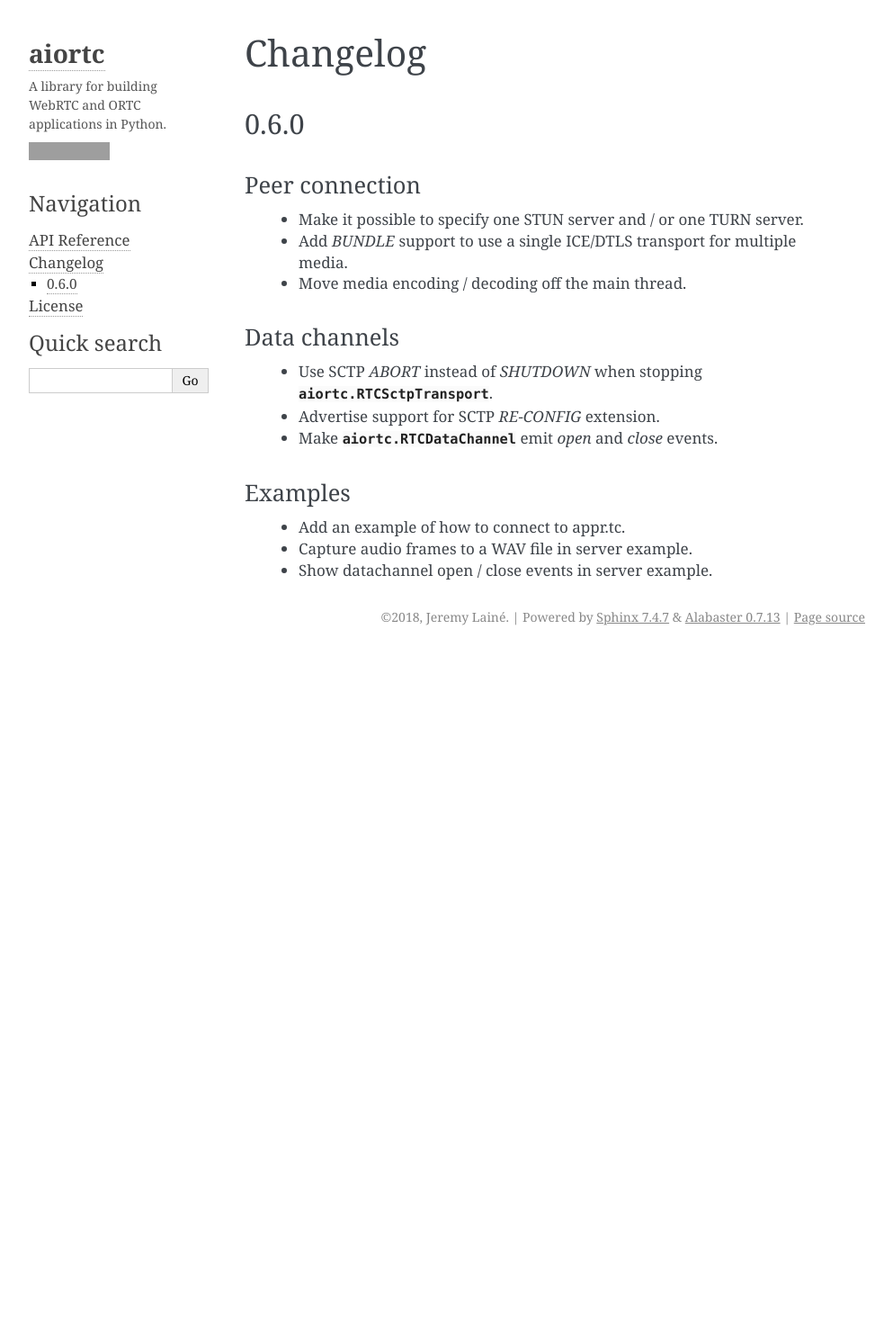
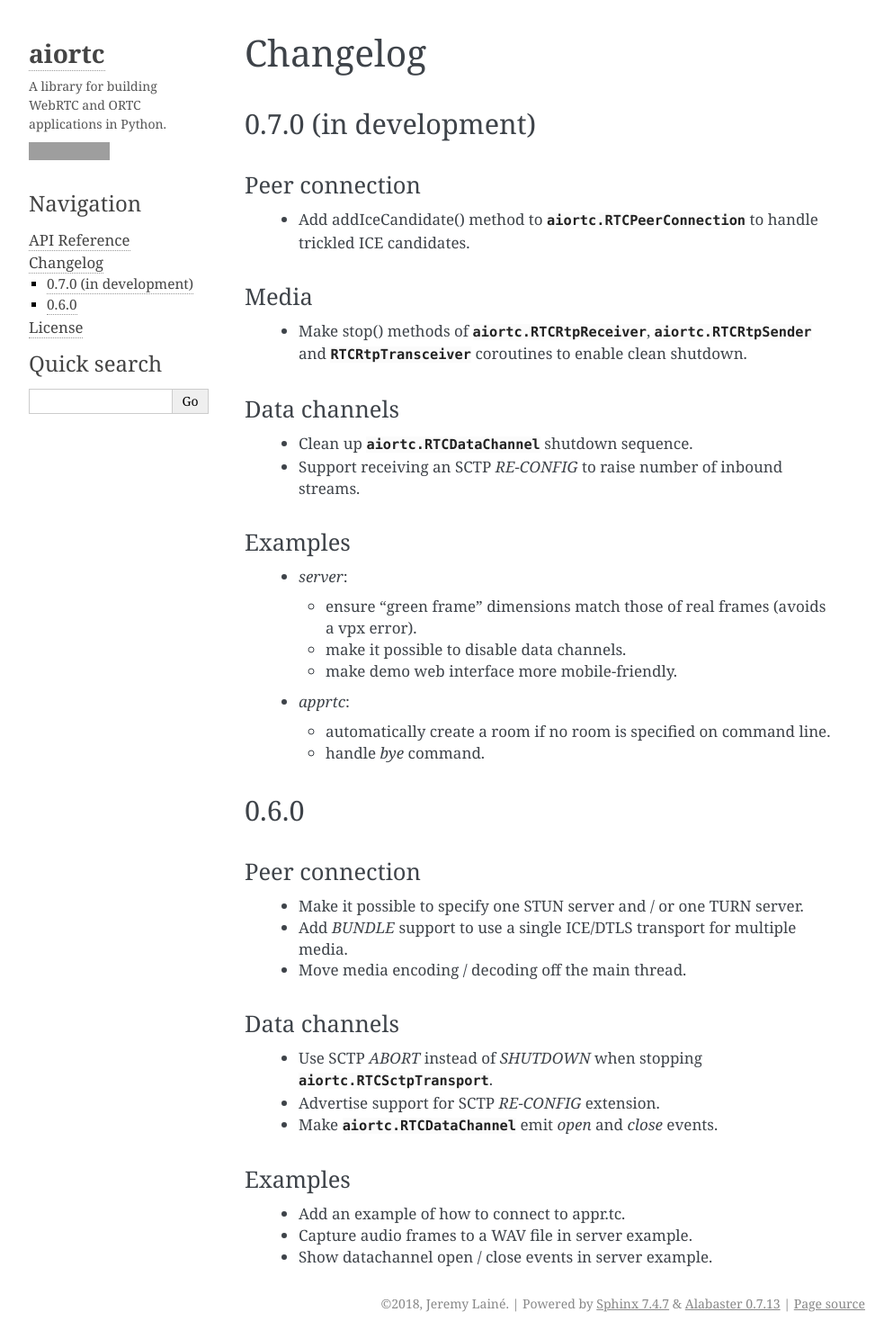
Before and after one commit to aiortc/aiortc, a Sphinx documentation site: the page built from docs/changelog.rst, in a window 1280 px wide. Shown: the whole page at 90% size, without its empty margins (148-1141 px from the left). Built offline with Sphinx 7.4.7, drawn with Linux system fonts in a browser that asks for light colours; before the commit the page ends 900 px from its top, so only the background shows below that; grey boxes are pictures that could not be loaded.

Commit message:
[docs] feed changelog

```diff
--- a/docs/changelog.rst
+++ b/docs/changelog.rst
@@ -1,5 +1,44 @@
 Changelog
 =========
+
+0.7.0 (in development)
+----------------------
+
+Peer connection
+...............
+
+  * Add addIceCandidate() method to :class:`aiortc.RTCPeerConnection` to handle
+    trickled ICE candidates.
+
+Media
+.....
+
+  * Make stop() methods of :class:`aiortc.RTCRtpReceiver`, :class:`aiortc.RTCRtpSender`
+    and :class:`RTCRtpTransceiver` coroutines to enable clean shutdown.
+
+Data channels
+.............
+
+  * Clean up :class:`aiortc.RTCDataChannel` shutdown sequence.
+
+  * Support receiving an SCTP `RE-CONFIG` to raise number of inbound streams.
+
+Examples
+........
+
+  * `server`:
+
+    - ensure "green frame" dimensions match those of real frames (avoids a vpx error).
+
+    - make it possible to disable data channels.
+
+    - make demo web interface more mobile-friendly.
+
+  * `apprtc`:
+
+    - automatically create a room if no room is specified on command line.
+
+    - handle `bye` command.
 
 0.6.0
 -----
```
